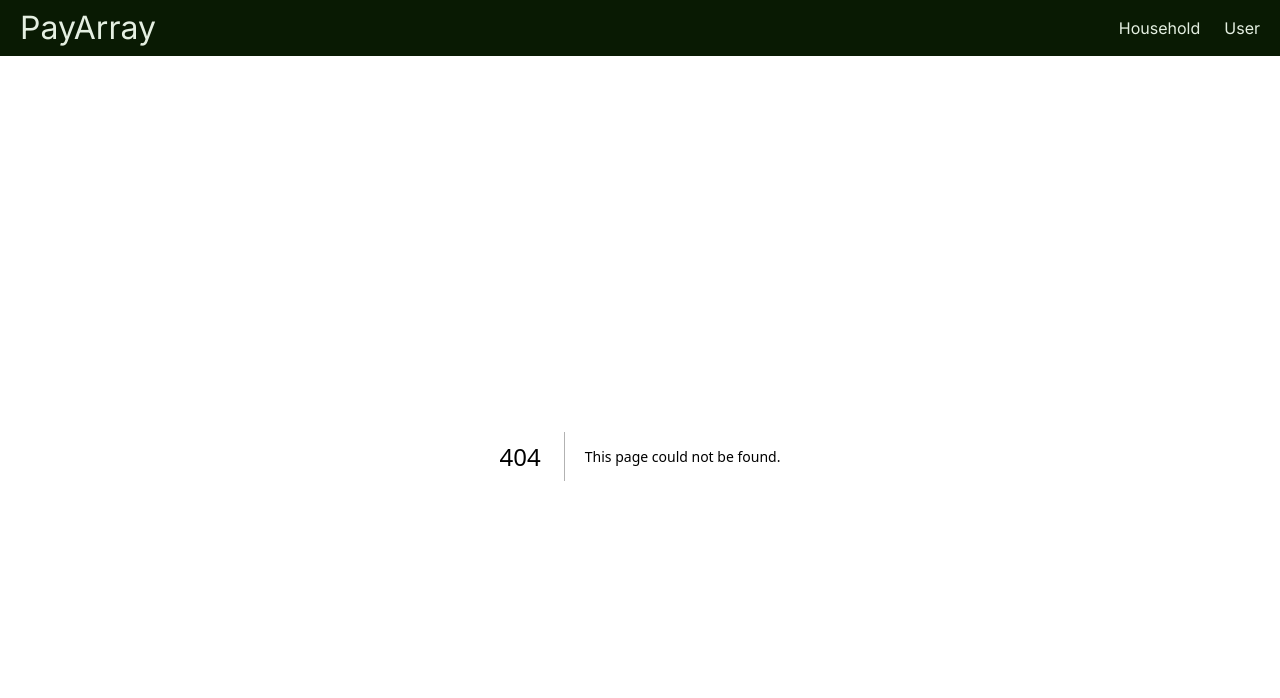
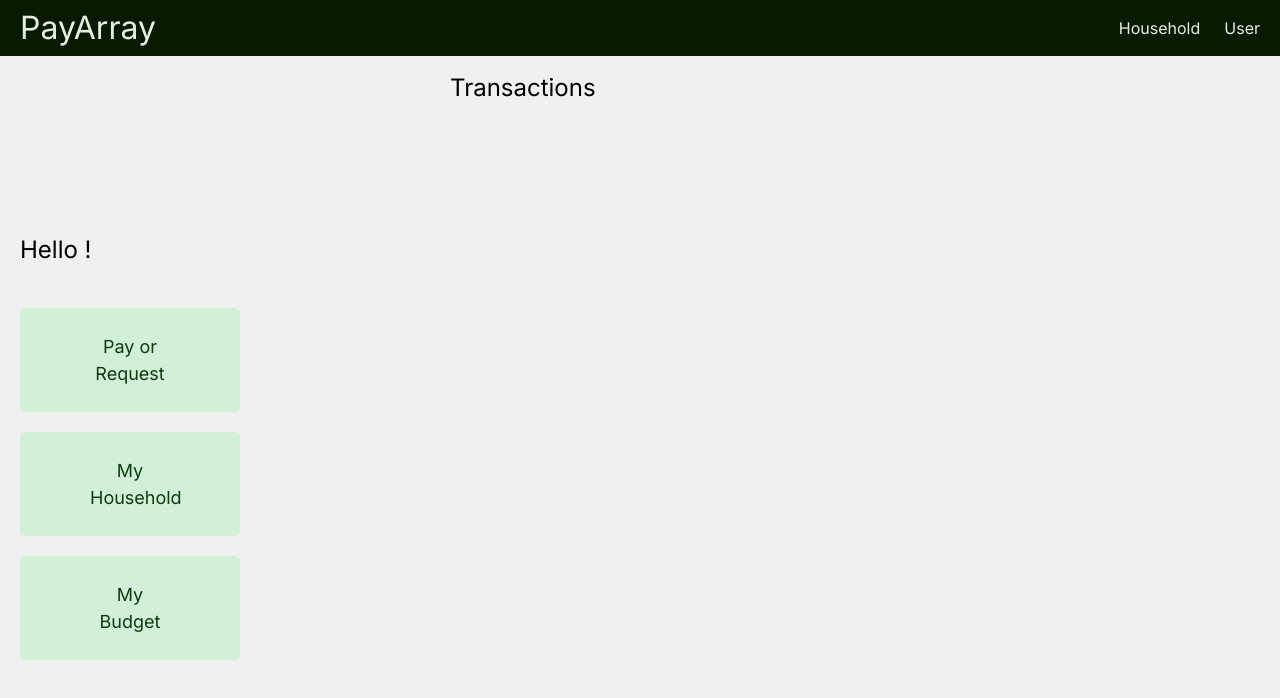
Before and after one commit to rit628/Pay-Array, a Next.js app in the folder frontend/: page /userPage in a window 1280 px wide. Before the commit this address had no page. Shown: the top 698 px of the page. Built offline with nearby package versions, Linux system fonts and the light colour scheme.

Commit message:
created the userPage and payRequest page, connected these to existing pages

```diff
--- a/frontend/app/(auth)/login/page.tsx
+++ b/frontend/app/(auth)/login/page.tsx
@@ -75,7 +75,9 @@ const LoginPage: React.FC = () => {
                   required
                 />
               </div>
+              <Link href="/userPage">
               <button type="submit" className="submit-button">Login</button>
+              </Link>
             </form>
           </div>
         </div>
--- /dev/null
+++ b/frontend/app/(auth)/payRequest/page.tsx
@@ -0,0 +1,24 @@
+'use client'
+import { useState } from 'react'
+
+const payRequest: React.FC = () => {
+    return (
+        /*need some input tag for money, need to input area, reason input area*/
+        <div className = 'container'>
+            <h1 className= 'payReqTitle'>Pay and Request</h1>
+        <div className='moneyAmount'>
+            <p>$</p>
+        </div>
+        <div className= 'payReqButtons'>
+        <button className= 'payReqButton w-full'>Pay</button>
+        <button className= 'payReqButton w-full'>Request</button>
+        </div>
+
+        </div>
+
+
+      );
+    }
+
+
+  export default payRequest;
--- /dev/null
+++ b/frontend/app/(auth)/userPage/page.tsx
@@ -0,0 +1,46 @@
+'use client'
+import { useState } from 'react'
+import Link from 'next/link';
+
+
+const UserLandingPage: React.FC = () => {
+    const [formData, setFormData] = useState({
+      email: '',
+      username: '',
+      password: '',
+      confirmPassword: '',
+    });
+
+    const handleChange = (e: React.ChangeEvent<HTMLInputElement>) => {
+      const { name, value } = e.target;
+      setFormData({ ...formData, [name]: value });
+    };
+
+    const handleSubmit = (e: React.FormEvent<HTMLFormElement>) => {
+      e.preventDefault();
+      console.log(formData);
+      // logic
+    };
+
+    return (
+      <div className="container">
+      <div className="sidebar">
+          <h1 className="helloUsername">Hello {formData.username}!</h1>
+          <div className="userButtonGroup">
+            <Link href= "/payRequest">
+            <button className="userButton w-full">Pay or Request</button>
+            </Link>
+              <button className="userButton w-full">My Household</button>
+              <button className="userButton w-full">My Budget</button>
+          </div>
+      </div>
+      <div className="transactionContent">
+        <h1 className= "transactionTitle">Transactions</h1>
+
+      </div>
+  </div>
+
+      );
+    };
+
+  export default UserLandingPage;
```
